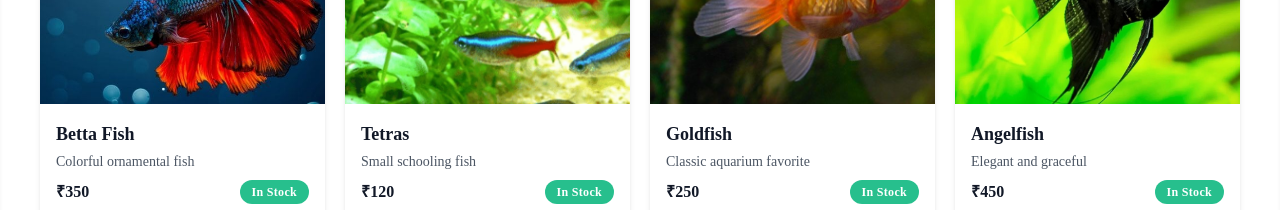
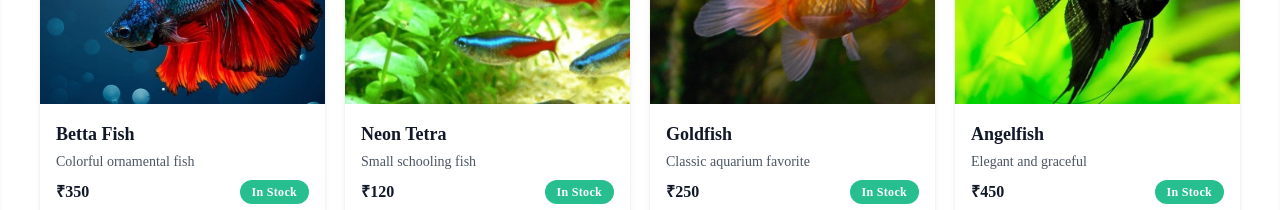
Before and after one commit to MSatishKumar289/DreamAquatics, a React (Vite) app: page / in a window 1280 px wide. Shown: the part 1020-1230 px from the top of the page. Built offline with nearby package versions, Linux system fonts and the light colour scheme; a web font is replaced by a local one.

Commit message:
fixed few bugs

```diff
--- a/src/components/Header.jsx
+++ b/src/components/Header.jsx
@@ -9,8 +9,8 @@ import RayBrand from '../assets/Images/top.png';
 
 
 const Header = () => {
-  const { cartItems } = useCart();
-  const cartCount = cartItems.length;
+  const { itemCount } = useCart();
+  const cartCount = itemCount;
   const [isMobileMenuOpen, setIsMobileMenuOpen] = useState(false);
   const navigate = useNavigate();
 
--- a/src/data/sampleProducts.js
+++ b/src/data/sampleProducts.js
@@ -14,7 +14,7 @@ export const sampleProducts = [
   {
     id: 'fish-2',
     category: 'fishes',
-    title: 'Tetras',
+    title: 'Neon Tetra',
     subtitle: 'Small schooling fish',
     price: 120,
     image: 'Images/tetra.jpg',
```
